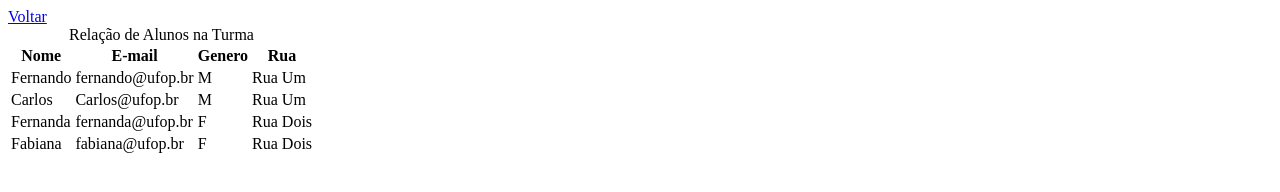
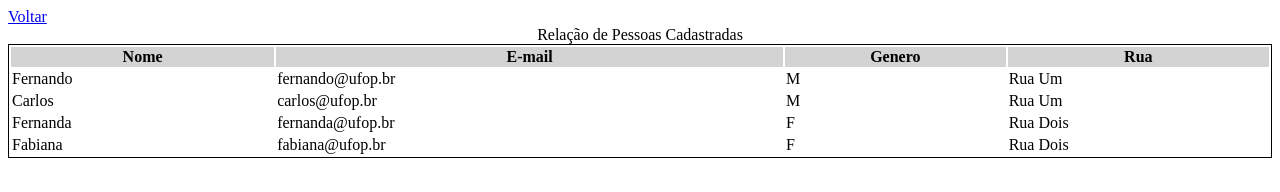
Before and after one commit to UFOP-CSI477/2017-02-atividades-SamuelNeves, a plain HTML site: page exercicio1/listar.html in a window 1280 px wide. Drawn offline with Linux system fonts and the light colour scheme.

Commit message:
exercicio4

```diff
--- /dev/null
+++ b/exercicio1/css/estiloTabela.css
@@ -0,0 +1,11 @@
+table {
+    width: 100%;
+}
+
+th{
+    background-color: lightgray;
+
+}
+table{
+    border: 1px solid black;
+}
--- a/exercicio1/listar.html
+++ b/exercicio1/listar.html
@@ -2,6 +2,7 @@
 <html lang="en">
 <head>
     <meta charset="UTF-8">
+    <link href="css/estiloTabela.css" type="text/css" rel="stylesheet">
     <title>Listar</title>
 </head>
 <body>
@@ -10,14 +11,13 @@
 
 
 <table>
-    <caption>Relação de Alunos na Turma</caption>
+    <caption>Relação de Pessoas Cadastradas</caption>
     <thead>
     <tr>
         <th> Nome</th>
         <th> E-mail</th>
         <th> Genero</th>
         <th> Rua</th>
-
     </tr>
     </thead>
     <tr>
@@ -28,7 +28,7 @@
     </tr>
     <tr>
         <td>Carlos</td>
-        <td>Carlos@ufop.br</td>
+        <td>carlos@ufop.br</td>
         <td>M</td>
         <td>Rua Um</td>
     </tr>
```
